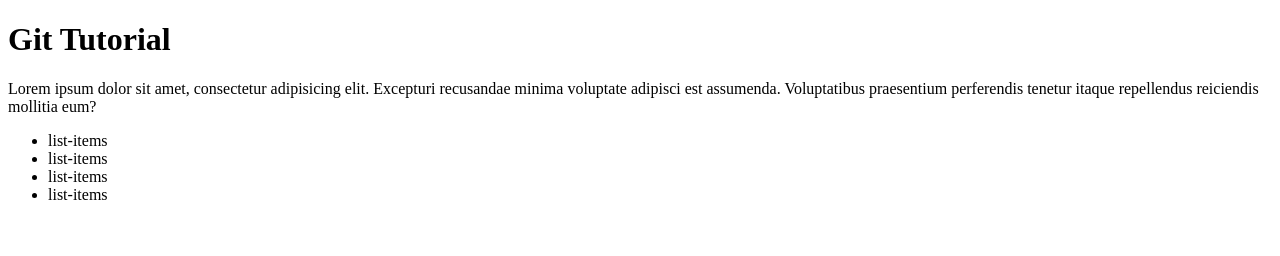
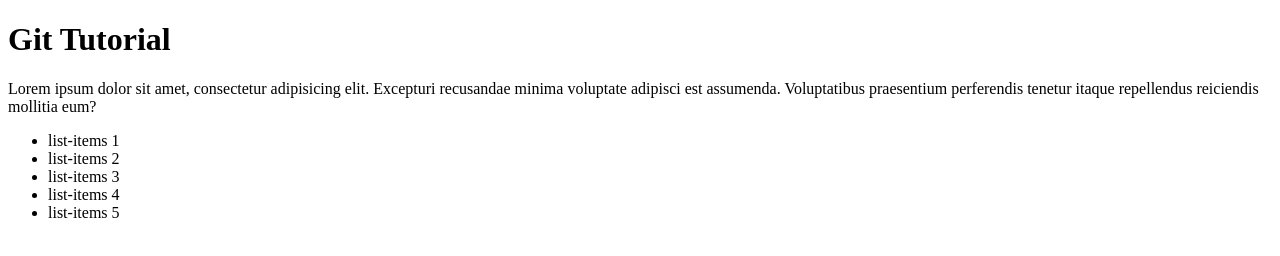
Before and after one commit to ken7-c/git-tutorial, a plain HTML site: page index.html in a window 1280 px wide. Drawn offline with Linux system fonts and the light colour scheme.

Commit message:
Added li

```diff
--- a/index.html
+++ b/index.html
@@ -10,10 +10,11 @@
   <p>Lorem ipsum dolor sit amet, consectetur adipisicing elit. Excepturi recusandae minima voluptate adipisci est assumenda. Voluptatibus praesentium perferendis tenetur itaque repellendus reiciendis mollitia eum?</p>
 
   <ul>
-    <li>list-items</li>
-    <li>list-items</li>
-    <li>list-items</li>
-    <li>list-items</li>
+    <li>list-items 1</li>
+    <li>list-items 2</li>
+    <li>list-items 3</li>
+    <li>list-items 4</li>
+    <li>list-items 5</li>
   </ul>
 
 </body>
```
